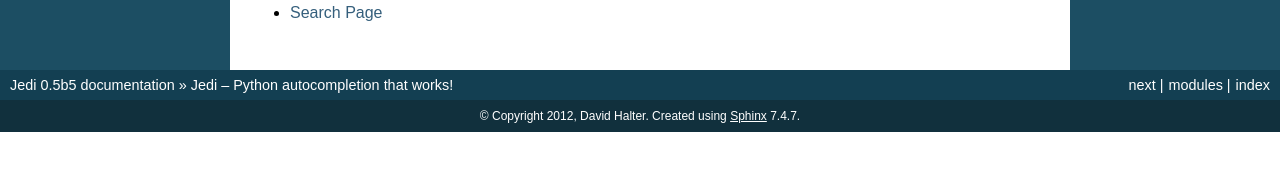
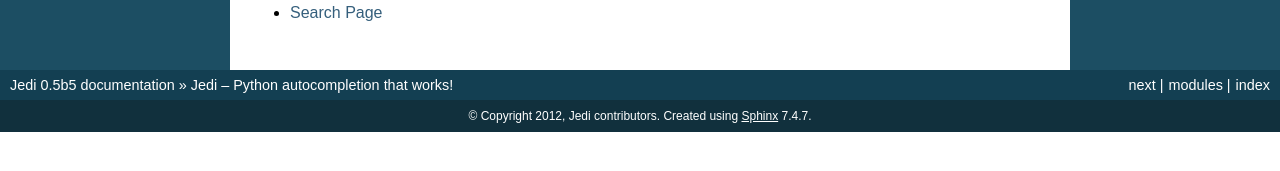
Before and after one commit to davidhalter/jedi, a Sphinx documentation site: the page built from docs/source/index.rst, in a window 1280 px wide. Shown: the part 406-577 px from the top of the page. Built offline with Sphinx 7.4.7, drawn with Linux system fonts in a browser that asks for light colours.

Commit message:
Set author to "Jedi contributors"

```diff
--- a/docs/source/conf.py
+++ b/docs/source/conf.py
@@ -42,7 +42,7 @@
 
 # General information about the project.
 project = u'Jedi'
-copyright = u'2012, David Halter'
+copyright = u'2012, Jedi contributors'
 
 # The version info for the project you're documenting, acts as replacement for
 # |version| and |release|, also used in various other places throughout the
@@ -185,7 +185,7 @@
 # (source start file, target name, title, author, documentclass [howto/manual]).
 latex_documents = [
   ('index', 'Jedi.tex', u'Jedi Documentation',
-   u'David Halter', 'manual'),
+   u'Jedi contributors', 'manual'),
 ]
 
 # The name of an image file (relative to this directory) to place at the top of
@@ -215,7 +215,7 @@
 # (source start file, name, description, authors, manual section).
 man_pages = [
     ('index', 'jedi', u'Jedi Documentation',
-     [u'David Halter'], 1)
+     [u'Jedi contributors'], 1)
 ]
 
 # If true, show URL addresses after external links.
@@ -229,7 +229,7 @@
 #  dir menu entry, description, category)
 texinfo_documents = [
   ('index', 'Jedi', u'Jedi Documentation',
-   u'David Halter', 'Jedi', 'One line description of project.',
+   u'Jedi contributors', 'Jedi', 'One line description of project.',
    'Miscellaneous'),
 ]
 
```
